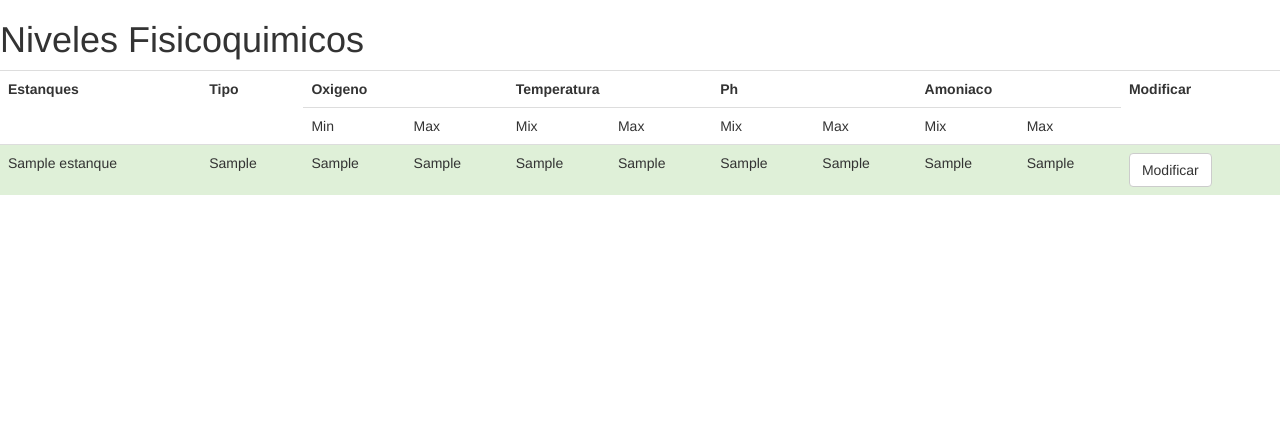
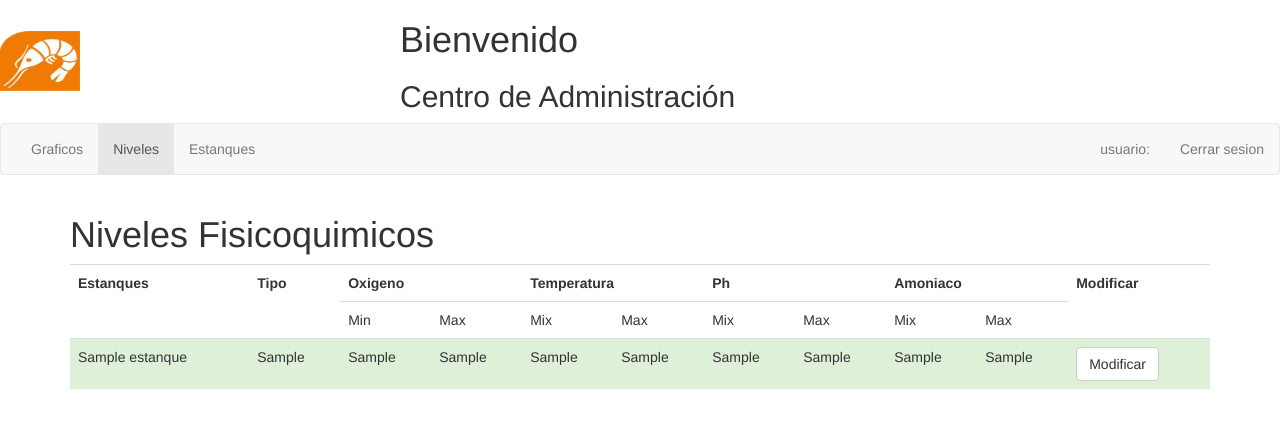
Before and after one commit to MarylinM/Umak, a CodeIgniter app: page /Umak/index.php/umak/niveles in a window 1280 px wide. Shown: the top 428 px of the page. Run offline with CodeIgniter, Linux system fonts and the light colour scheme; tables that the repository leaves empty or names only in its code hold one stand-in row (values such as "Sample post"); lists and menus that the app fills with data are empty.

Commit message:
Se avanzo el login(casi terminado). Falta agregar los privilegios y crear la vistas para usuarios. Falta aplicar css a las vistas.

```diff
--- a/application/controllers/umak.php
+++ b/application/controllers/umak.php
@@ -8,16 +8,19 @@ class Umak extends CI_Controller {
         $this->load->model("nivelmaxmin_db");
         $this->load->model("estanque_db");
         $this->load->model("tipomedida_db");
+        $this->load->model("usuario_db");
     }
     public function index()
     {
-            $this->load->view('welcome_message');
+            //$this->load->view('welcome_message');
+        $this->login();
     }
 
     public function niveles()
     {
         $this->load->model("nivelmaxmin_db");
         $data['niveles'] = $this->nivelmaxmin_db->getNivelmaxmin();
+        $this->load->view('view_header');
         $this->load->view('view_nivelesFisicoquimico',$data);
         //print_r($data);
     }
@@ -42,6 +45,7 @@ class Umak extends CI_Controller {
     {
 
         $data['estanques'] = $this->estanque_db->getEstanques();
+        $this->load->view('view_header');
         $this->load->view('view_estanques',$data);
         //print_r($data);
     }
@@ -57,6 +61,7 @@ class Umak extends CI_Controller {
     public function graficos(){
 
         $data['lecturas'] = $this->lectura_db->getLecturas();
+        $this->load->view('view_header');
         $this->load->view('view_graficos',$data);
     }
     //funcion usada para listar los estanques en un selectBox en la vista view_graficos
@@ -92,30 +97,42 @@ class Umak extends CI_Controller {
     }
 
 
-    public function login()
-    {
-        {
-        $this->load->model("usuario_db");
+    public function login(){
         $this->load->view('view_login');
-        //$username = $this->input->post('username');
-        $user = $_POST['username'];
-        $pass = $_POST['password'];
-        //$user = $this->input->post('username');
-        //$pass = $this->input->post('password');
+    }
+    public function validar_login(){
+        $this->load->library('form_validation');
 
-        $resultIngreso = $this->usuario_db->identificacion($user,$pass);
+        $this->form_validation->set_rules('usuario', 'Usuario', 'required|trim|callback_validar_usuario');
+        $this->form_validation->set_rules('clave', 'Clave', 'required|trim');
+        //si la validacion es correcta se crea la variable de sesion
+        if($this->form_validation->run()){
+            $data = array(
+                'usuario' => $this->input->post('usuario'),
+                'privilegio' => $this->usuario_db->privilegio($this->input->post('usuario')),
+                'login' => true
+            );
+            $this->session->set_userdata($data);
+            $this->graficos();
+        } else{
+            $this->login();
+        }
 
-        //$ejemplo = $this->'ejemplo';
-
-        switch ($resultIngreso):
-        case 0:
-          $this->rechazo_entrada();
-        break;
-        case 1:
-          header('Location: http://localhost/umak/niveles');
-        break;
-      endswitch;
     }
+    public function validar_usuario(){
+        $usuario=$this->input->post('usuario');
+        $clave=$this->input->post('clave');
+        //consulta a la bd si los datos usuario y clave son correctos, si lo son devuelve una validacion valida
+        if($this->usuario_db->identificacion($usuario,$clave)){
+            return true;
+        } else {
+            $this->form_validation->set_message('validar_usuario', 'usuario/clave incorrectas.');
+            return false;
+        }
+    }
+    public function logout(){
+        $this->session->sess_destroy();
+        redirect('');
     }
     public function rechazo_entrada()
     {
--- a/application/models/usuario_db.php
+++ b/application/models/usuario_db.php
@@ -14,12 +14,18 @@ class Usuario_db extends CI_Model{
 
     if ($query->num_rows() == 0) :
       //usuario no existe
-      return 0;
+      return false;
     else :
       //Usuario y contraseÃƒÂ±a correcta
-      return 1;
+      return true;
     endif;
-  }
+    }
+    function privilegio($nombre){
+        $this->db->where('nombre', $nombre);
+        $query = $this->db->get('usuario');
+        $temp_usuario = $query->result();
+        return $temp_usuario[0]->privilegio;
+    }
 
 
 }
--- /dev/null
+++ b/application/views/view_header.php
@@ -0,0 +1,40 @@
+<!DOCTYPE html>
+
+<html>
+    <head>
+        <meta charset="UTF-8">
+        <title></title>
+        <meta charset="utf-8">
+        <link href="bootstrap/css/bootstrap.css" rel="stylesheet">
+        <script src="bootstrap/js/jquery-1.11.1.min.js"></script></script>
+        <script src="bootstrap/js/bootstrap.min.js" ></script>
+    </head>
+
+    <header>
+        <table>
+            <tr>
+            <th style="max-width: 400px; width: 400px; margin: 0 auto 10px;"> <img src="imagenes/camaron.png" WIDTH=80 HEIGHT=60></th>
+            <th style="max-width: 400px; margin: 0 auto 10px;">
+            <h1>Bienvenido</h1>
+            <h2>Centro de Administración</h2></th>
+          </tr></table>
+
+
+        <div class="navbar navbar-default">
+        <div id="navo" class="navbar-collapse collapse" >
+          <ul class="nav navbar-nav">
+            <li id="tab_graficos"><a href="graficos">Graficos</a></li>
+            <li id="tab_niveles"> <a href="niveles">Niveles</a></li>
+            <li id="tab_estanques"><a href="estanques">Estanques</a></li>
+          </ul>
+
+          <ul class="nav navbar-nav navbar-right">
+            <li><a>usuario:</a></li>
+            <li><a href="logout" target="_blank">Cerrar sesion</a></li>
+          </ul>
+
+
+      </div>
+    </div>
+    </header>
+</html>
--- a/application/views/view_nivelesFisicoquimico.php
+++ b/application/views/view_nivelesFisicoquimico.php
@@ -36,12 +36,14 @@
     $(function(){
 
     });
-
+    $('#tab_graficos').attr("class","");
+    $('#tab_estanques').attr("class","");
+    $('#tab_niveles').attr("class","active");
 
 </script>
 
 <body>
-
+<div class="container">
 <div>
 	<h1>Niveles Fisicoquimicos</h1>
 </div>
@@ -84,7 +86,7 @@
    <?php } ?>
 
 </table>
-
+</div>
 </body>
 </html>
 
```
Also changed, not shown: application/views/view_estanques.php (+7 -1 lines), application/views/view_graficos.php (+5 -3 lines), application/views/view_login.php (+20 -23 lines).
